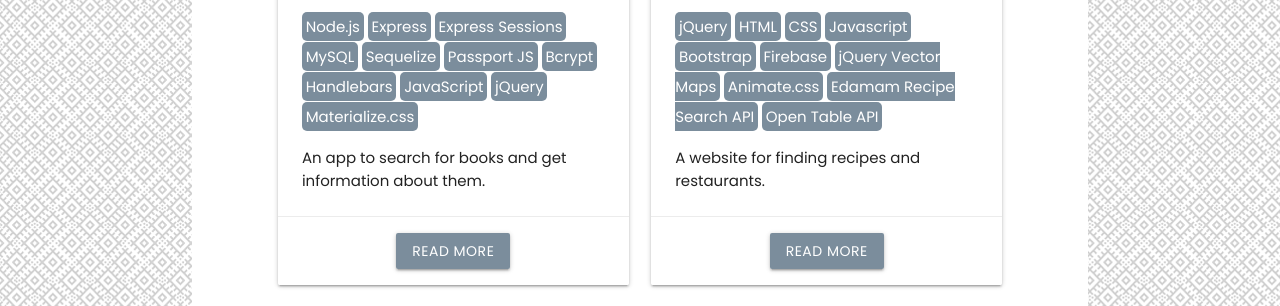
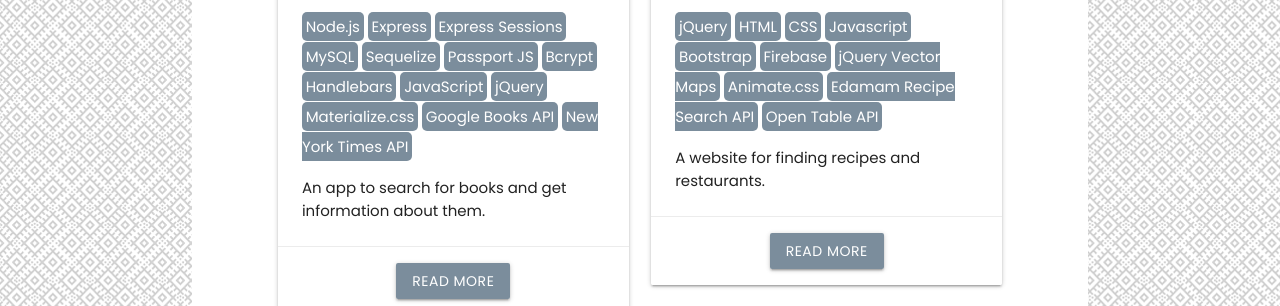
Before and after one commit to homr0/homr0.github.io, a plain HTML site: page index.html in a window 1280 px wide. Shown: the part 847-1153 px from the top of the page. Drawn offline with nearby package versions, Linux system fonts and the light colour scheme; a web font is replaced by a local one.

Commit message:
updated technology used for Gimme Books

```diff
--- a/index.html
+++ b/index.html
@@ -73,6 +73,8 @@
                                             <li>JavaScript</li>
                                             <li>jQuery</li>
                                             <li>Materialize.css</li>
+                                            <li>Google Books API</li>
+                                            <li>New York Times API</li>
                                         </ul>
 
                                         <p>An app to search for books and get information about them.</p>
@@ -275,6 +277,8 @@
                             <li>JavaScript</li>
                             <li>jQuery</li>
                             <li>Materialize.css</li>
+                            <li>Google Books API</li>
+                            <li>New York Times API</li>
                         </ul>
                     </div>
                 </div>
```
